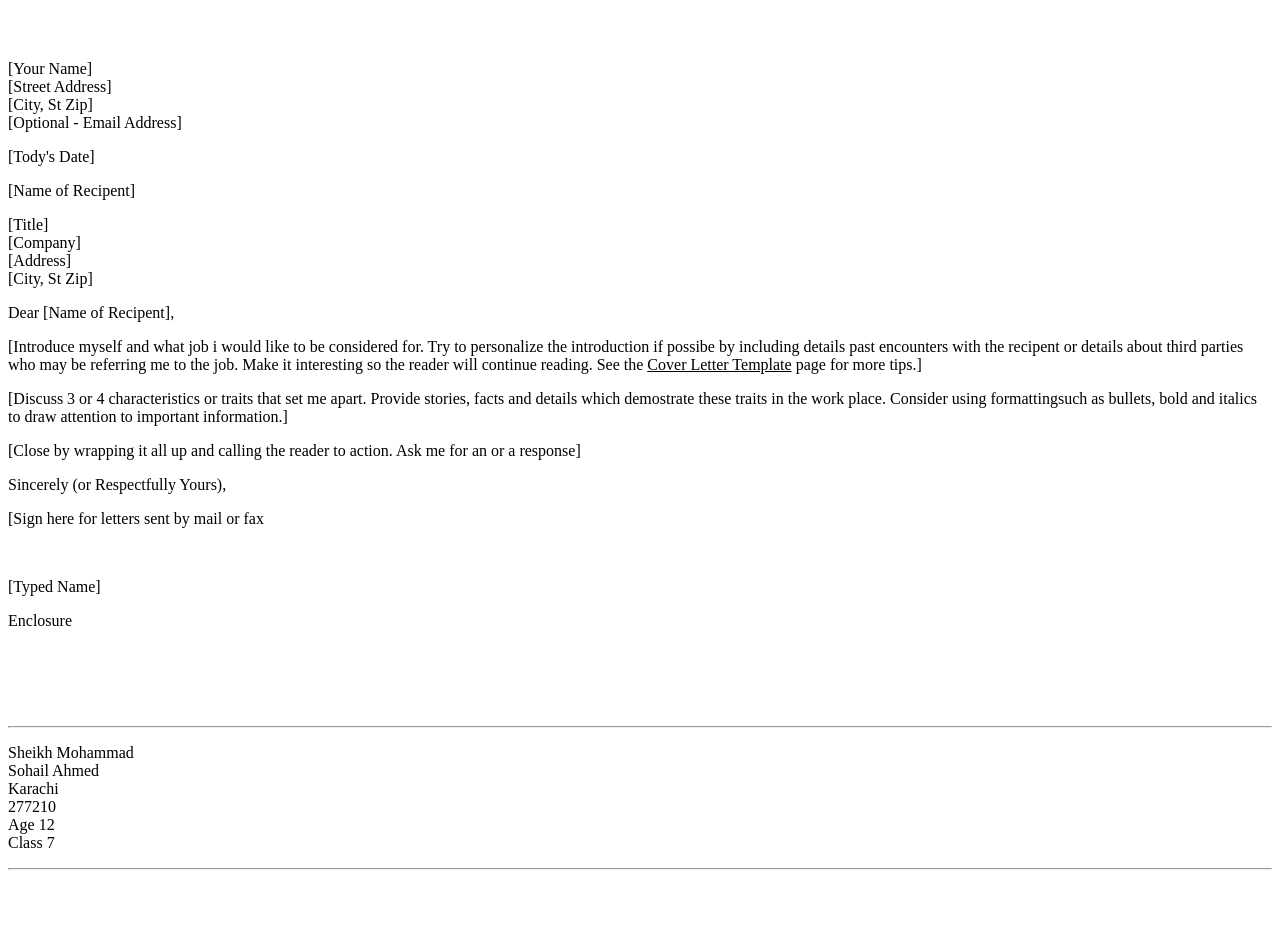
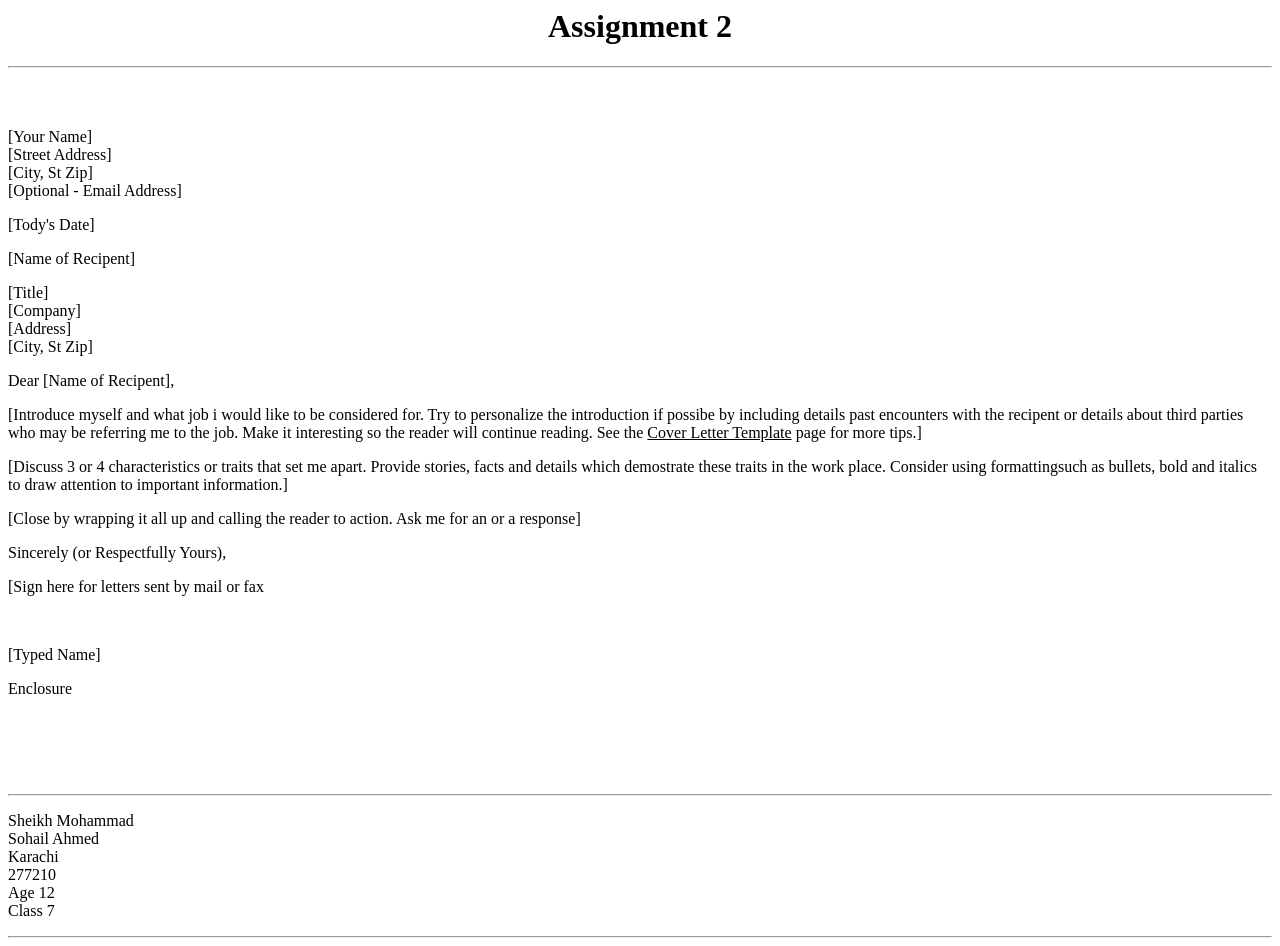
Before and after one commit to sheikh-mohammad/Assignment-2, a plain HTML site: page index.html in a window 1280 px wide. Before the commit the page ends 878 px from the top, so only its background shows below. Drawn offline with Linux system fonts and the light colour scheme.

Commit message:
Update index.html

```diff
--- a/index.html
+++ b/index.html
@@ -1,6 +1,10 @@
 <html>
 	<head></head>
 	<body>
+		<center>
+			<h1>Assignment 2</h1>
+		</center>
+		<hr>
 		<br>
 		<br>
 		<p>[Your Name] <br>
```
